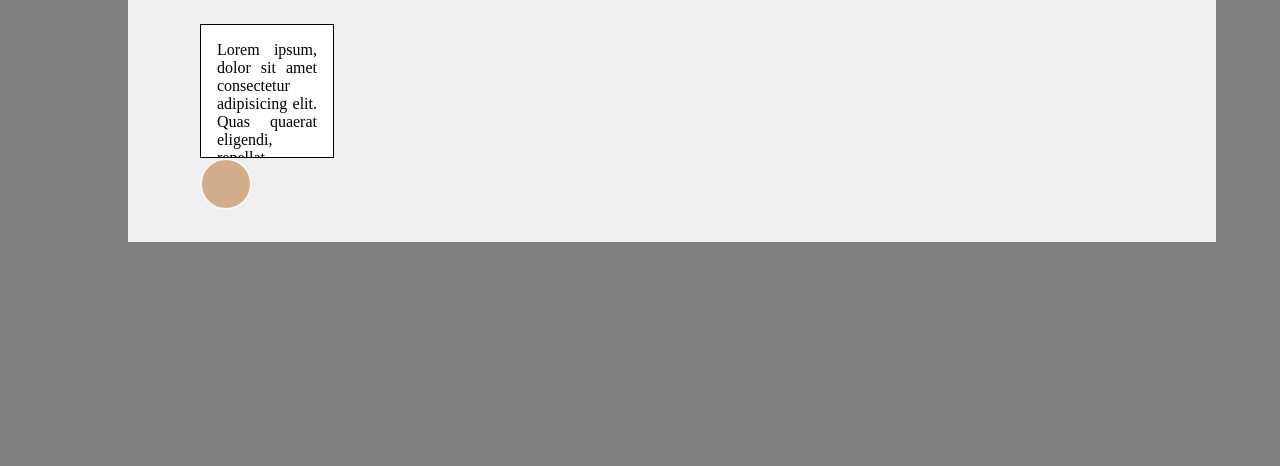
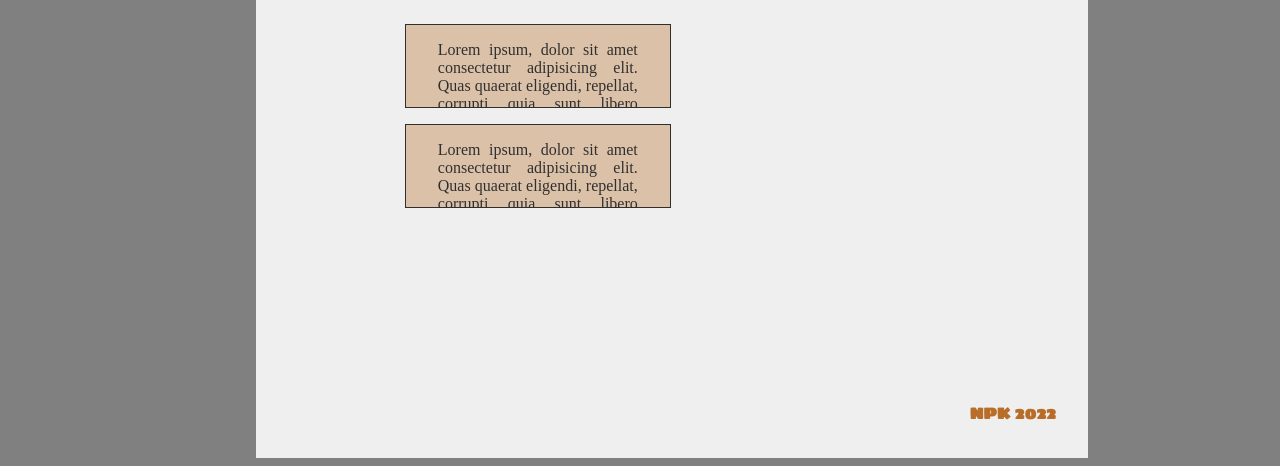
Before and after one commit to NoeePK/NoteTacker, a website: page index.html in a window 1280 px wide. Shown: the part 366-832 px from the top of the page. Before the commit the page ends 800 px from the top, so only its background shows below. Drawn offline with Linux system fonts and the light colour scheme.

Commit message:
nouvelle version view more

```diff
--- a/index.html
+++ b/index.html
@@ -31,9 +31,17 @@
                     sapiente repudiandae doloribus dolorum fugit deleniti accusantium!</li>
                 <li class="buttonViewMore"></li>
             </ul>
+            <ul class="note">
+                <li class="extrait">Lorem ipsum, dolor sit amet consectetur adipisicing elit. Quas quaerat eligendi,
+                    repellat, corrupti quia sunt libero labore, enim minus reprehenderit nulla praesentium facere
+                    sapiente repudiandae doloribus dolorum fugit deleniti accusantium!</li>
+                <li class="buttonViewMore"></li>
+            </ul>
         </div>
     </section>
-
+<footer>
+   <p>NPK 2022</p>
+</footer>
 
     <script src="index.js"></script>
 </body>
--- a/index.js
+++ b/index.js
@@ -1,4 +1,4 @@
-const createNewNote = (extrait, space) => {
+const createNewNote = (extrait) => {
     const newNote = document.createElement('ul')
     newNote.classList.add('note')
 
@@ -6,11 +6,12 @@ const createNewNote = (extrait, space) => {
     newExtrait.classList.add('extrait')
     newExtrait.innerText = extrait
     newNote.appendChild(newExtrait)
-
+/* Si remis, remettre dans les para entre parenthèses:
     const newBtnSpace = document.createElement('li')
     newBtnSpace.classList.add('buttonViewMore')
+    newBtnSpace.innerText = space
     newNote.appendChild(newBtnSpace)
-
+*/
 
     return newNote
 }
--- a/index.scss
+++ b/index.scss
@@ -5,8 +5,8 @@ html {
 }
 
 body {
-    width: 80%;
-    margin-left: 10%;
+    width: 60%;
+    margin-left: 20%;
     padding: 1em 2em 1em 2em;
     background-color: rgba(255, 255, 255, 0.87);
 }
@@ -38,7 +38,7 @@ textarea {
     }
 }
 
-#submitNewNote, .buttonViewMore {
+#submitNewNote{
     cursor: pointer;
     border: 2px solid white;
     background-color: #B86E28;
@@ -53,24 +53,54 @@ textarea {
     transition: all 350ms ease-in-out;
 
     &:hover {
-        transform: scale(1.3);
-        opacity: 1;
+        transform: scale(1.2);
+        opacity: .8;
 
     }
 }
 
+
+
 .note {
     list-style-type: none;
+    margin-left: 10%;
+
 
 }
 
 .extrait {
     border: 1px solid black;
-    background-color: white;
-    padding: 1em;
+    background-color: #b86e2870;
+    opacity: 0.8;
+    padding: 1em 2em;
     text-align: justify;
-    width: 100px;
-    height: 100px;
+    width: 200px;
+    height: 50px;
     overflow: hidden;
+    cursor: zoom-in;
+    transition: all 350ms ease-in-out;
+    &:hover {
+        width:fit-content;
+        opacity: 1;
+        background-color: white;
+
+    }
+
 
 }
+
+.buttonViewMore {
+    position: relative;
+}
+
+
+
+
+
+footer {
+    margin-top: 25%;
+    text-align: end;
+    color: #B86E28;
+    font-weight: bold;
+    font-family: 'Sigmar One', cursive;
+}
```
Also changed, not shown: compiled/index.css, 1 other file.
